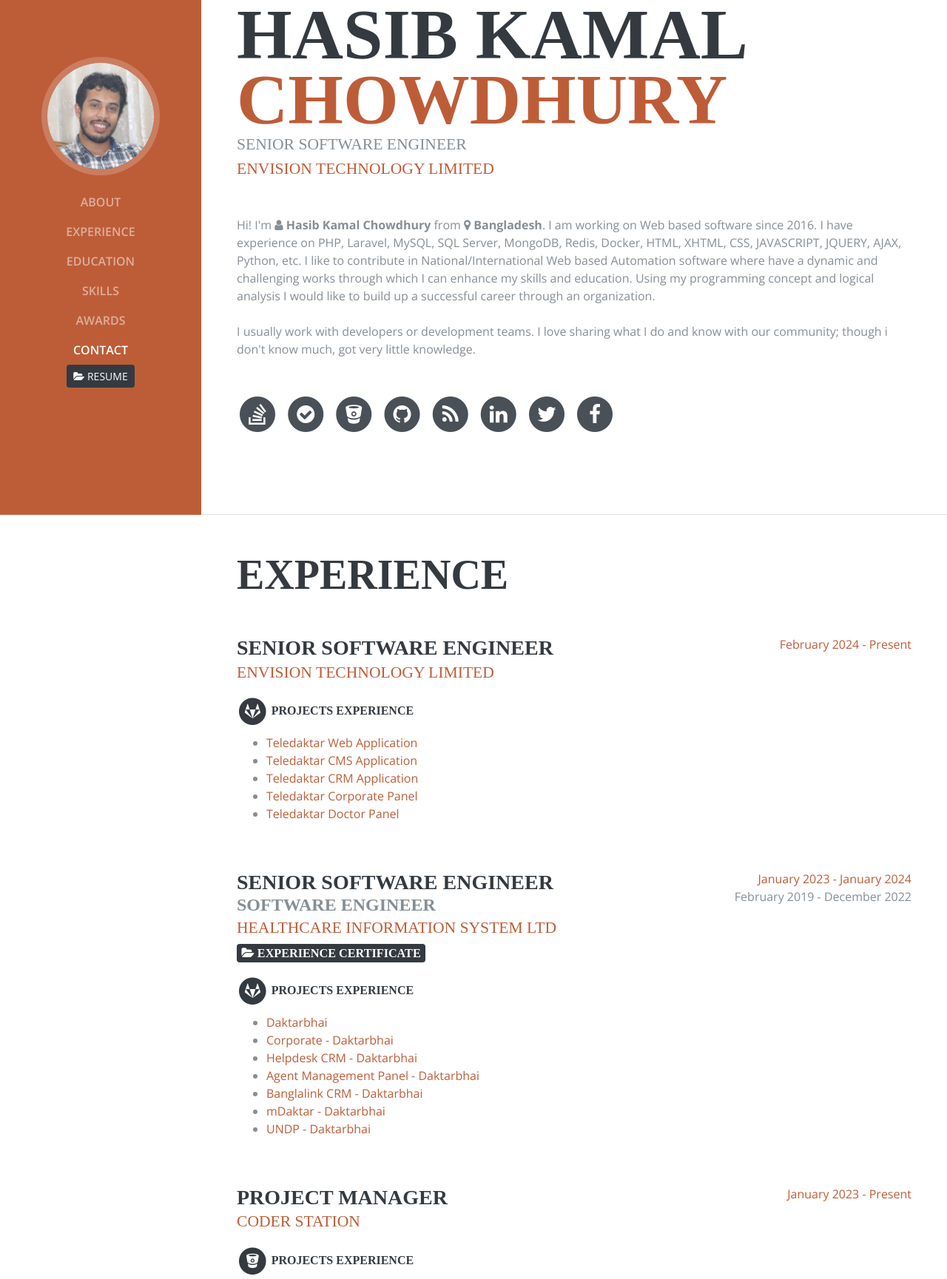
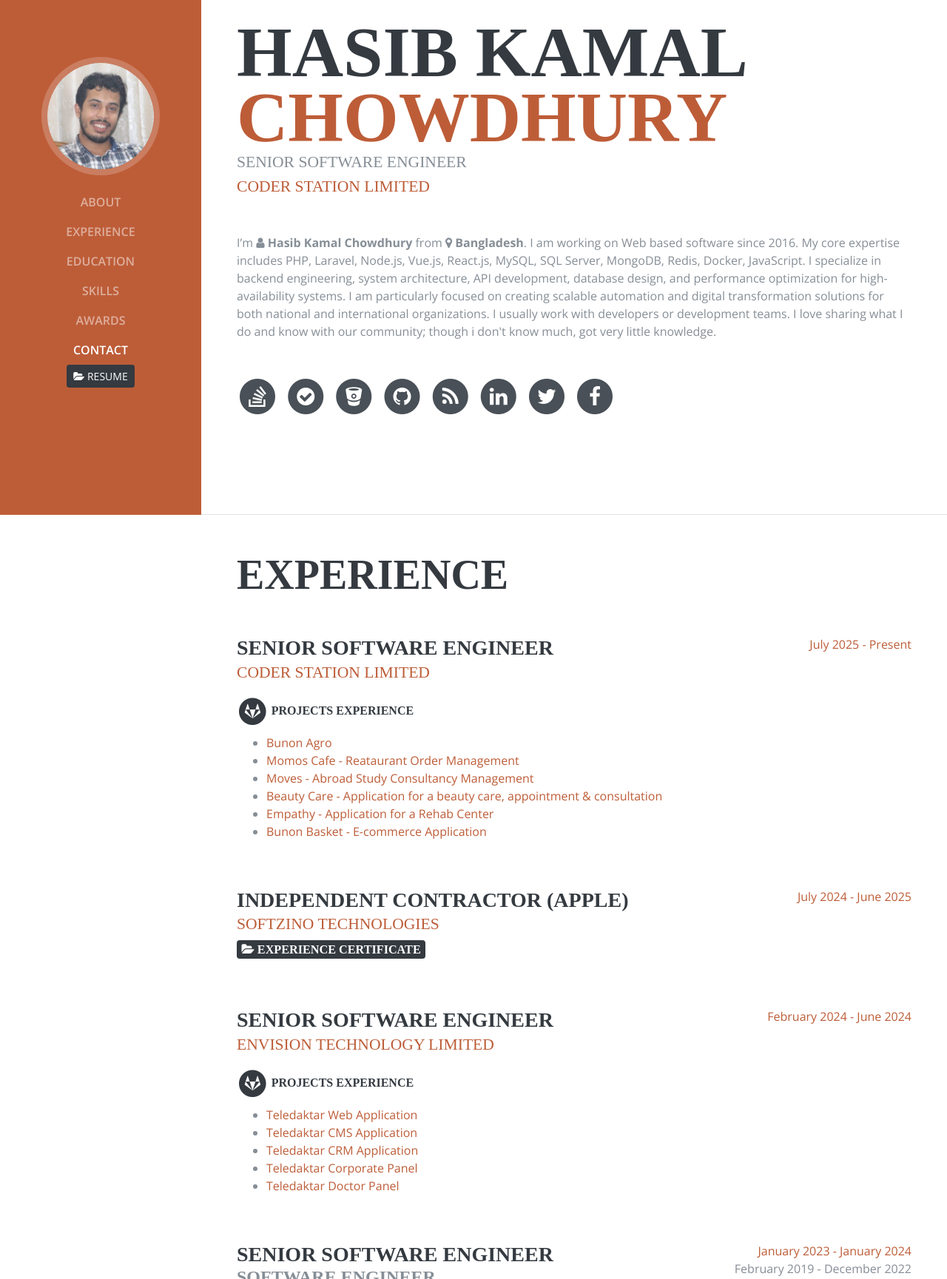
Before and after one commit to hasibkamal/hasibkamal.github.io, a plain HTML site: page index.html in a window 1280 px wide. Shown: the part 104-1833 px from the top of the page at 74% size. Drawn offline with nearby package versions, Linux system fonts and the light colour scheme; a web font is replaced by a local one.

Commit message:
Updated some informations

```diff
--- a/index.html
+++ b/index.html
@@ -80,11 +80,24 @@
           </h1>
                 <div class="subheading mb-5">Senior Software Engineer
                     <br/>
-                    <a target="_blank" href="#">Envision Technology Limited</a>
+                    <a target="_blank" href="https://www.coderstationltd.com">Coder Station Limited</a>
                 </div>
-                <p class="mb-5">Hi! I'm <strong><i class="fa fa-user"></i> Hasib Kamal Chowdhury</strong> from <strong><i class="fa fa-map-marker"></i> Bangladesh</strong>.  I am working on Web based software since 2016. I have experience on PHP, Laravel, MySQL, SQL Server, MongoDB, Redis, Docker, HTML, XHTML, CSS, JAVASCRIPT, JQUERY, AJAX, Python, etc. I like to contribute in National/International Web based Automation software where have a dynamic and challenging works through which I can enhance my skills and education. Using my programming concept and logical analysis I would like to build up a successful career through an organization.
-                <br/><br/>
-                I usually work with developers or development teams. I love sharing what I do and know with our community; though i don't know much, got very little knowledge.</p>
+                <p class="mb-5">
+    I’m <strong><i class="fa fa-user"></i> Hasib Kamal Chowdhury</strong> from
+    <strong><i class="fa fa-map-marker"></i> Bangladesh</strong>. I am working on Web based software since 2016. My core expertise includes
+    PHP, Laravel, Node.js, Vue.js, React.js, MySQL, SQL Server, MongoDB, Redis, Docker,
+    JavaScript. I specialize in backend engineering, system architecture, API development, database design, and
+    performance optimization for high-availability systems. I am particularly focused on creating
+    scalable automation and digital transformation solutions for both national and international
+    organizations.
+    <!-- <br/><br/>
+    I collaborate effectively with cross-functional development teams and follow industry-standard
+    engineering practices, including clean coding principles, modular architecture, CI/CD pipelines,
+    and containerized deployments. I remain committed to continuous learning to stay aligned with
+    modern technology stacks and evolving industry requirements. -->
+    I usually work with developers or development teams. I love sharing what I do and know with our community; though i don't know much, got very little knowledge.
+</p>
+
                 <ul class="list-inline list-social-icons mb-0">
 
                     <li class="list-inline-item">
@@ -165,7 +178,52 @@
                     <div class="resume-content mr-auto">
                         <h3 class="mb-0">Senior Software Engineer</h3>
                         <div class="subheading mb-3">
-                            <a target="_blank" href="https://teledaktar.com">Envision Technology Limited</a>
+                            <a target="_blank" href="https://www.coderstationltd.com">Coder Station Limited</a>
+                        </div>
+
+                        <p>
+                            <h6>
+                                <span class="fa-stack fa-lg">
+                                <i class="fa fa-circle fa-stack-2x"></i>
+                                <i class="fa fa-gitlab fa-stack-1x fa-inverse"></i>
+                                </span>
+                                Projects Experience
+                            </h6>
+
+                            <ul>
+                                <li><a href="https://bunonagro.com" target="_blank">Bunon Agro</a></li>
+                                <li><a href="https://momos-cafe.xyz" target="_blank">Momos Cafe - Reataurant Order Management</a></li>
+                                <li><a href="https://movesbd.com" target="_blank">Moves - Abroad Study Consultancy Management</a></li>
+                                <li><a href="https://beauty-care.coderstation.site" target="_blank">Beauty Care - Application for a beauty care, appointment & consultation </a></li>
+                                <li><a href="https://empathy.com.bd" target="_blank">Empathy - Application for a Rehab Center</a></li>
+                                <li><a href="https://bunonbasket.com" target="_blank">Bunon Basket - E-commerce Application</a></li>
+                            </ul>
+                        </p>
+                    </div>
+                    <div class="resume-date text-md-right">
+                        <span class="text-primary">July 2025 - Present</span><br/>
+                    </div>
+                </div>
+
+                <div class="resume-item d-flex flex-column flex-md-row mb-5">
+                    <div class="resume-content mr-auto">
+                        <h3 class="mb-0">Independent Contractor (Apple)</h3>
+                        <div class="subheading mb-3">
+                            <a target="_blank" href="https://softzino.com">Softzino Technologies</a><br/>
+                            <a class="badge badge-dark" target="_blank" href="files/ExperienceCertificate_ST.pdf"><i class="fa fa-folder-open"></i> Experience Certificate</a>
+                        </div>
+                    </div>
+                    <div class="resume-date text-md-right">
+                        <span class="text-primary">July 2024 - June 2025</span>
+                    </div>
+                </div>
+
+                <div class="resume-item d-flex flex-column flex-md-row mb-5">
+                    <div class="resume-content mr-auto">
+                        <h3 class="mb-0">Senior Software Engineer</h3>
+                        <div class="subheading mb-3">
+                            <a target="_blank" href="https://teledaktar.com">Envision Technology Limited</a><br/>
+                            <!-- <a class="badge badge-dark" target="_blank" href="files/ExperienceCertificate_ETL.pdf"><i class="fa fa-folder-open"></i> Experience Certificate</a> -->
                         </div>
 
                         <p>
@@ -187,7 +245,7 @@
                         </p>
                     </div>
                     <div class="resume-date text-md-right">
-                        <span class="text-primary">February 2024 - Present</span><br/>
+                        <span class="text-primary">February 2024 - June 2024</span>
                     </div>
                 </div>
 
@@ -223,36 +281,6 @@
                     <div class="resume-date text-md-right">
                         <span class="text-primary">January 2023 - January 2024</span><br/>
                         <span class="text-secondary">February 2019 - December 2022</span>
-                    </div>
-                </div>
-
-
-                <div class="resume-item d-flex flex-column flex-md-row mb-5">
-                    <div class="resume-content mr-auto">
-                        <h3 class="mb-0">Project Manager</h3>
-                        <div class="subheading mb-3">
-                            <a target="_blank" href="https://www.coderstationltd.com">Coder Station</a>
-                        </div>
-
-                        <p>
-                            <h6>
-                                <span class="fa-stack fa-lg">
-                                <i class="fa fa-circle fa-stack-2x"></i>
-                                <i class="fa fa-bitbucket fa-stack-1x fa-inverse"></i>
-                                </span>
-                                Projects Experience
-                            </h6>
-
-                            <ul>
-                                <li><a href="https://movesbd.com" target="_blank">Moves - Abroad Study Consultancy Management</a></li>
-                                <li><a href="https://beauty-care.coderstation.site" target="_blank">Beauty Care - Application for a beauty care, appointment & consultation </a></li>
-                                <li><a href="https://empathy.com.bd" target="_blank">Empathy - Application for a Rehab Center</a></li>
-                                <li><a href="https://bunonbasket.com" target="_blank">Bunon Basket - E-commerce Application</a></li>
-                            </ul>
-                        </p>
-                    </div>
-                    <div class="resume-date text-md-right">
-                        <span class="text-primary">January 2023 - Present</span>
                     </div>
                 </div>
 
```
Also changed, not shown: 1 other file.
